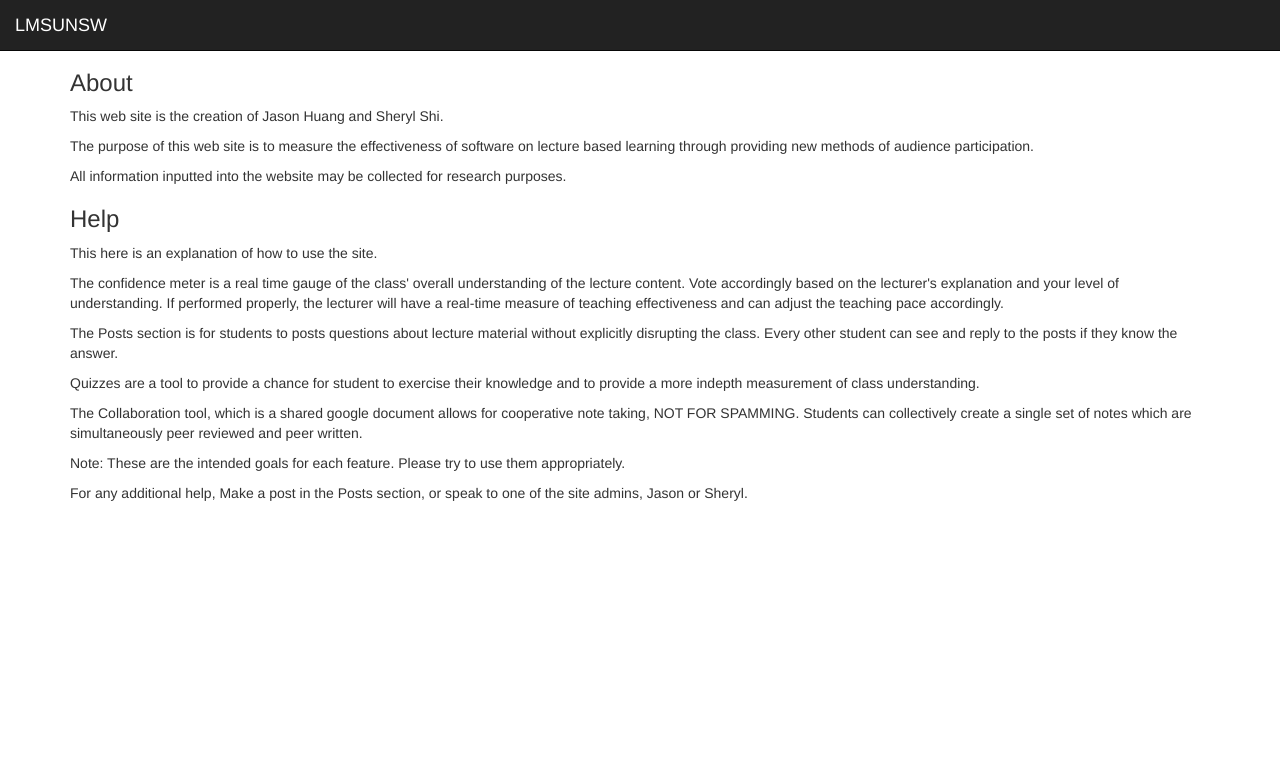
After one commit to mrJayson/lmsunsw, a Django app: page /help/ in a window 1280 px wide. The commit adds this page. Shown: the top 779 px of the page. Run offline with Django 3.2, Linux system fonts and the light colour scheme; data that the repository does not hold is empty; parts of the project's set-up code (start-up, migrations or seed data) failed here and were passed over; some libraries are stand-ins or nearby versions.

Commit message:
added a help section

```diff
--- /dev/null
+++ b/app/templates/app/help.html
@@ -0,0 +1,44 @@
+{% extends "app/layout.html" %}
+
+
+{% block content %}
+
+<div class="container">
+		<h3>About</h3>
+		<p>
+			This web site is the creation of Jason Huang and Sheryl Shi.
+		</p>
+		<p>
+			The purpose of this web site is to measure the effectiveness of software on lecture based learning through providing new methods of audience participation.
+		</p>
+		<p>
+			All information inputted into the website may be collected for research purposes.
+		</p>
+
+		<h3>Help</h3>
+		<p>
+			This here is an explanation of how to use the site.
+		</p>
+		<p>
+			The confidence meter is a real time gauge of the class' overall understanding of the lecture content.
+			Vote accordingly based on the lecturer's explanation and your level of understanding. If performed properly, the lecturer will have a real-time measure of teaching effectiveness and can adjust the teaching pace accordingly.
+		</p>
+		<p>
+			The Posts section is for students to posts questions about lecture material without explicitly disrupting the class. Every other student can see and reply to the posts if they know the answer.
+		</p>
+		<p>
+			Quizzes are a tool to provide a chance for student to exercise their knowledge and to provide a more indepth measurement of class understanding.
+		</p>
+		<p>
+			The Collaboration tool, which is a shared google document allows for cooperative note taking, NOT FOR SPAMMING. Students can collectively create a single set of notes which are simultaneously peer reviewed and peer written.
+		</p>
+		<p>
+			Note: These are the intended goals for each feature. Please try to use them appropriately.
+		</p>
+		<p>
+			For any additional help, Make a post in the Posts section, or speak to one of the site admins, Jason or Sheryl.
+		</p>
+
+</div>
+
+{% endblock %}
--- a/app/templates/app/navbar.html
+++ b/app/templates/app/navbar.html
@@ -57,7 +57,9 @@
             <li>
                 <a href="/settings/app/userprofile/{{ user.UserProfile.id }}">Profile</a>
             </li>
-
+            <li>
+                <a href="{% url 'help' %}">help</a>
+            </li>
             {% endif %}
             <li>
                 <a href="/logout">Logout</a>
--- a/app/views.py
+++ b/app/views.py
@@ -57,8 +57,10 @@ def dump(request, dump):
         qs = CodeSnippet.objects.all()
         return djqscsv.render_to_csv_response(qs)
     else:
-        return  render(request, 'app/dump.html')
+        return render(request, 'app/dump.html')
 
+def help(request):
+    return render(request, 'app/help.html')
 
 '''generic view for displaying single messages to the user'''
 class AlertView(TemplateView):
--- a/lmsunsw/urls.py
+++ b/lmsunsw/urls.py
@@ -27,6 +27,8 @@ urlpatterns = patterns('',
     url(r'^admin_poll/$', login_required(admin_poll), name='admin_poll'),
     url(r'^student_poll/$', login_required(student_poll), name='student_poll'),
     url(r'^quick_update/$', login_required(quick_update), name='quick_update'),
+
+    url(r'^help/?$', help, name='help'),
 
     # index page
     url(r'^$', login_required(IndexView.as_view()), name='root'),
```
Also changed, not shown: app/class_based_views.py (+9 -7 lines).
